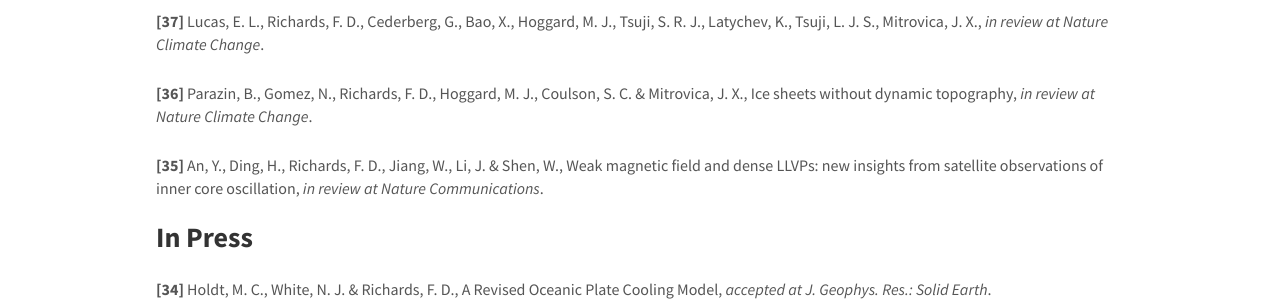
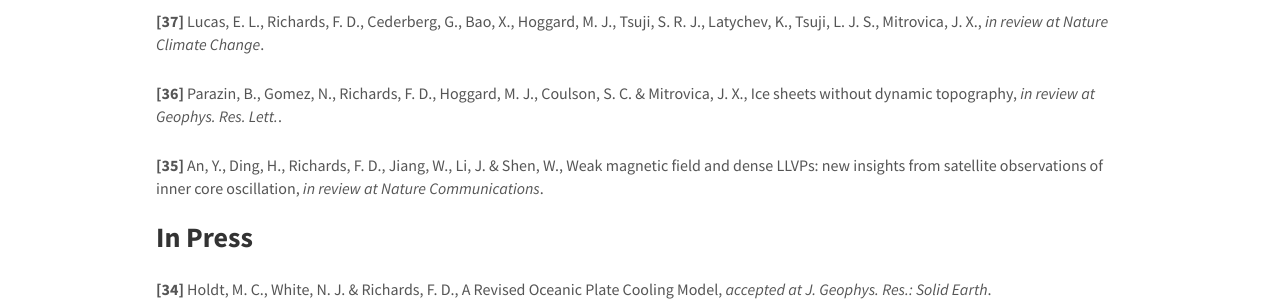
Before and after one commit to freddrichards/freddrichards.github.io, a Jekyll site: the page built from _pages/publications.md, in a window 1280 px wide and 900 px high. Shown: the part 184-485 px from the top of the window. Built offline with Jekyll 4.4.1, drawn with Linux system fonts in a browser that asks for light colours; nearby versions of some CDN libraries.

Commit message:
Update publications.md

```diff
--- a/_pages/publications.md
+++ b/_pages/publications.md
@@ -14,7 +14,7 @@
 </p>
 
 <p style="padding-top:15px">
-**[36]** Parazin, B., Gomez, N., Richards, F. D., Hoggard, M. J., Coulson, S. C. & Mitrovica, J. X., Ice sheets without dynamic topography, *in review at Nature Climate Change*.
+**[36]** Parazin, B., Gomez, N., Richards, F. D., Hoggard, M. J., Coulson, S. C. & Mitrovica, J. X., Ice sheets without dynamic topography, *in review at Geophys. Res. Lett.*.
 <!---([PDF](/documents/papers/parazin_etal_2025_grl_inreview.pdf))--->
 </p>
 
```
